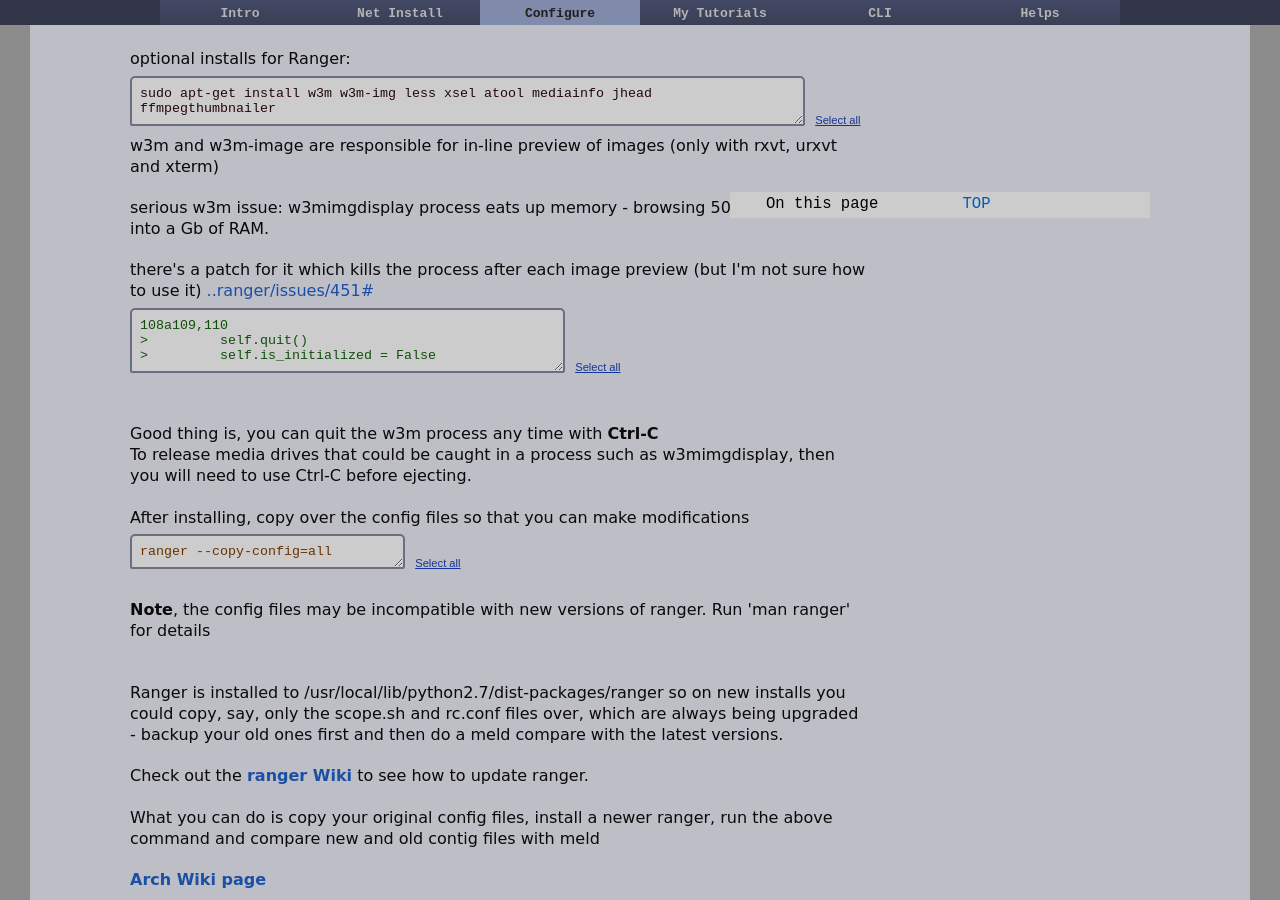
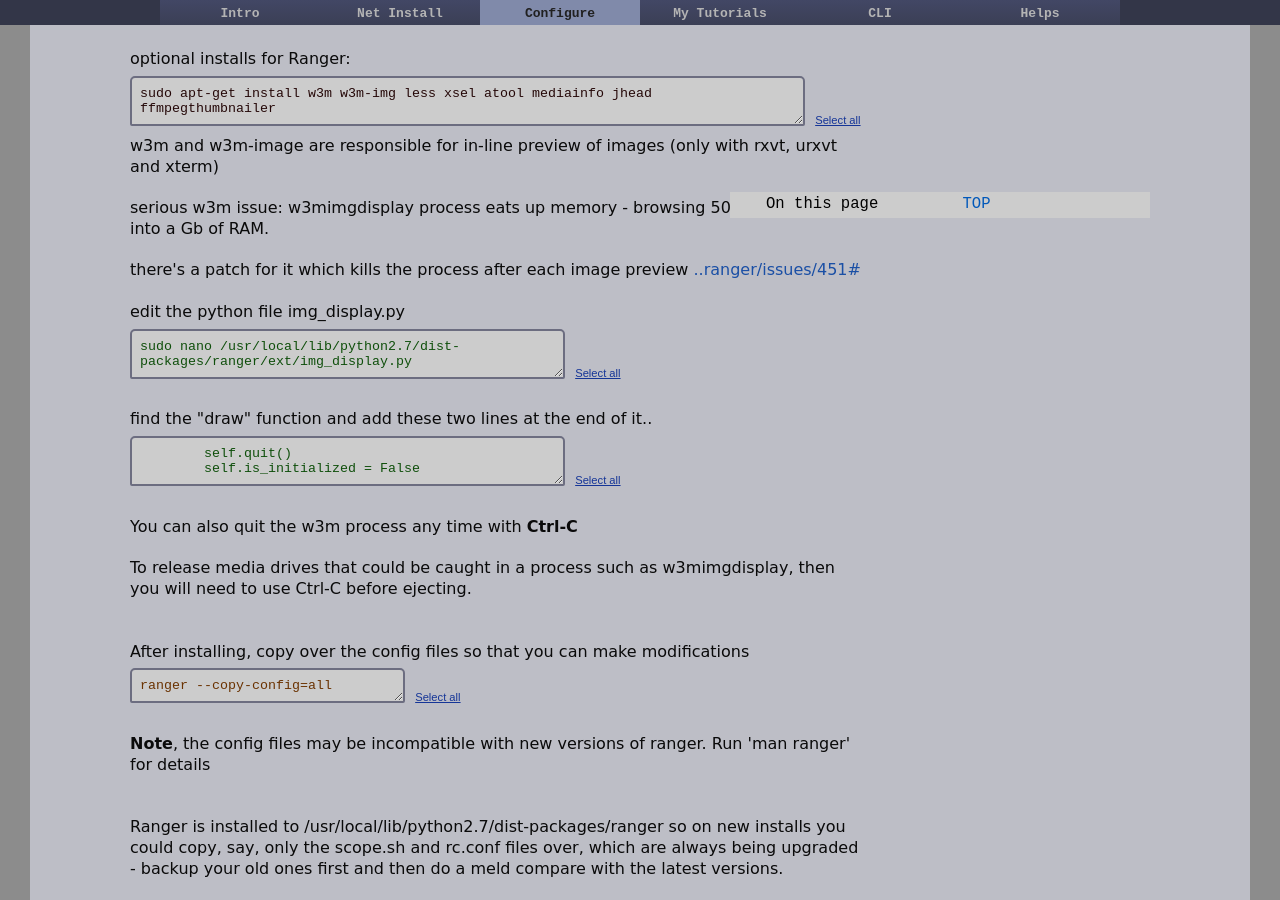
Before and after one commit to dquinton/debian-install, a Jekyll site: the page built from config/ranger.html, in a window 1280 px wide and 900 px high, scrolled down 1319 px. Built offline with Jekyll 4.4.1, drawn with Linux system fonts in a browser that asks for light colours.

Commit message:
updating pages

```diff
--- a/config/ranger.html
+++ b/config/ranger.html
@@ -112,19 +112,28 @@
 <br><br>
 serious w3m issue: w3mimgdisplay process eats up memory - browsing 50 images can run into a Gb of RAM.
 <br><br>
-there's a patch for it which kills the process after each image preview (but I'm not sure how to use it) <a href="https://github.com/ranger/ranger/issues/451#issuecomment-309900698">..ranger/issues/451#</a>
-
-<form><textarea name="T" id="file" rows="3" cols="50">
-108a109,110
->         self.quit()
->         self.is_initialized = False</textarea>
-&nbsp;<input type="button" class="submitLink" value="Select all" onClick="javascript:this.form.T.focus();this.form.T.select();">
-</form>
-<br><br>
-Good thing is, you can quit the w3m process any time with <b>Ctrl-C</b><br>
+there's a patch for it which kills the process after each image preview <a href="https://github.com/ranger/ranger/issues/451#issuecomment-309900698">..ranger/issues/451#</a>
+<br><br>
+edit the python file img_display.py
+<br>
+
+<form><textarea name="T" id="file" rows="2" cols="50">
+sudo nano /usr/local/lib/python2.7/dist-packages/ranger/ext/img_display.py</textarea>
+&nbsp;<input type="button" class="submitLink" value="Select all" onClick="javascript:this.form.T.focus();this.form.T.select();">
+</form>
+<br>
+find the "draw" function and add these two lines at the end of it..<br>
+<form><textarea name="T" id="file" rows="2" cols="50">
+        self.quit()
+        self.is_initialized = False</textarea>
+&nbsp;<input type="button" class="submitLink" value="Select all" onClick="javascript:this.form.T.focus();this.form.T.select();">
+</form>
+<br>
+You can also quit the w3m process any time with <b>Ctrl-C</b>
+<br><br>
 To release media drives that could be caught in a process such as w3mimgdisplay, then you will need to use Ctrl-C before ejecting.
 
-<br><br>
+<br><br><br>
 After installing, copy over the config files so that you can make modifications
 <form><textarea name="T" id="cmd" rows="1" cols="30">
 ranger --copy-config=all</textarea>
@@ -567,7 +576,7 @@
 <br><br>
 
 <h3 id="fi" class="tag">map f for files</h3>
-<form><textarea name="T" id="file" rows="26" cols="120">
+<form><textarea name="T" id="file" rows="27" cols="120">
 
 ##### files ##########
 
@@ -591,7 +600,8 @@
 map f1   console -p49 shell -s for file in %%s ;do cp "$file" "$file"_1 ;done           #duplicate selected files adding _1
 map f2   console shell -s sh ~/scripts/duplicate %%s               #duplicate selected files infix _1
 map f3   console shell -s rename-with-selected %f %s          #rename highlighted file with selected file's name
-map fW   console shell touch tmpfile; mv tmpfile %%f          #wipe a file clean (overwrite with blank)</textarea>
+map fW1  console shell > %f												#wipe a file with 0 bytes
+map fW2  console shell -f for file in %%s; do > "$file" ;done           </textarea>
 &nbsp;<input type="button" class="submitLink" value="Select all" onClick="javascript:this.form.T.focus();this.form.T.select();">
 </form>
 <br><br>
--- a/netinstall/lxde-fast.html
+++ b/netinstall/lxde-fast.html
@@ -88,14 +88,14 @@
 
 <form>
 <textarea name="T" id="install" rows="5" cols="100">
-apt-get install thunar thunar-volman thunar-archive-plugin thunar-media-tags-plugin tumbler tumbler-plugins-extra xdg-user-dirs exiftool w3m w3m-img less xsel atool mediainfo jhead ffmpegthumbnailer bluetooth blueman openjdk-8-jre icedtea-8-plugin zip unzip bzip2 p7zip-full ntfs-3g blktool dosfstools mtools testdisk gvfs-backends sshfs locate git cups gpa ntp yad</textarea>
+apt-get install thunar thunar-volman thunar-archive-plugin thunar-media-tags-plugin tumbler tumbler-plugins-extra xdg-user-dirs exiftool w3m w3m-img less xsel atool mediainfo jhead ffmpegthumbnailer bluetooth blueman openjdk-8-jre icedtea-8-plugin zip unzip bzip2 p7zip-full ntfs-3g blktool dosfstools mtools testdisk gvfs-backends sshfs locate git cups gpa ntp yad rpl</textarea>
 &nbsp;<input type="button" class="submitLink" value="Select all" onClick="javascript:this.form.T.focus();this.form.T.select();">
 </form>
 
 
 <form>
 <textarea name="T" id="install" rows="6" cols="100">
-apt-get install mplayer2 gnome-mplayer vlc handbrake audacious gnome-sound-recorder lame gimp abcde eyed3 bashburn gtk2-engines gtk2-engines-xfce gtk3-engines-xfce gnome-color-chooser systemsettings xpdf x11-apps feh imagemagick xsel xvkbd w3m w3m-img atool mediainfo jhead ffmpegthumbnailer gpsbabel clipit uget clamtk gdmap bleachbit transmission ksnapshot kcharselect luckybackup meld regexxer xiphos fonts-sil-ezra rkhunter chkrootkit goldendict artha transmission easytag xfce4-notes-plugin hasciicam bluefish catfish pyrenamer yelp filezilla</textarea>
+apt-get install mplayer2 vlc handbrake audacious gnome-sound-recorder lame gimp abcde eyed3 bashburn gtk2-engines gtk2-engines-xfce gtk3-engines-xfce gnome-color-chooser systemsettings xpdf x11-apps feh imagemagick xsel xvkbd w3m w3m-img atool mediainfo jhead ffmpegthumbnailer gpsbabel clipit uget clamtk gdmap bleachbit transmission ksnapshot kcharselect luckybackup meld regexxer xiphos fonts-sil-ezra rkhunter chkrootkit goldendict artha transmission easytag xfce4-notes-plugin hasciicam bluefish catfish pyrenamer yelp filezilla</textarea>
 &nbsp;<input type="button" class="submitLink" value="Select all" onClick="javascript:this.form.T.focus();this.form.T.select();">
 </form>
 <br><br>
--- a/netinstall/step1.html
+++ b/netinstall/step1.html
@@ -500,7 +500,7 @@
 Prepare for bluetooth, NTFS and FAT32 support, ssh, archiving, Java, printing, pgp and time
 <form>
 <textarea name="T" id="install" rows="2" cols="100">
-apt-get install bluetooth blueman ntfs-3g sshfs blktool dosfstools mtools testdisk gvfs-backends zip unzip bzip2 p7zip-full openjdk-8-jre icedtea--plugin locate git less cups gpa ntp</textarea>
+apt-get install bluetooth blueman ntfs-3g sshfs blktool dosfstools mtools testdisk gvfs-backends zip unzip bzip2 p7zip-full openjdk-8-jre icedtea--plugin locate git less cups gpa ntp rpl</textarea>
 &nbsp;<input type="button" class="submitLink" value="Select all" onClick="javascript:this.form.T.focus();this.form.T.select();">
 </form>
 <br>
--- a/netinstall/step3.html
+++ b/netinstall/step3.html
@@ -43,11 +43,11 @@
 <form>
 <textarea name="T" id="install" rows="3" cols="80">
 sudo apt-get update
-sudo apt-get install mplayer2 gnome-mplayer vlc audacious handbrake gimp feh imagemagick bashburn </textarea>
+sudo apt-get install mplayer2 vlc audacious handbrake gimp feh imagemagick bashburn </textarea>
 &nbsp;<input type="button" class="submitLink" value="Select all" onClick="javascript:this.form.T.focus();this.form.T.select();">
 </form>
 <br>
-that's two video players that can handle all you need, a winamp-style music player, video encoder, image  manipulation tool, a command line image viewer, a terminal based disc burner.
+that's two video players that can handle all you need, a winamp-style music player, video encoder, image manipulation tool, a command line image viewer, a terminal based disc burner.
 <br><br><br>
 
 <h3>Avidemux</h3>
--- a/tutorial/17-remote-install.html
+++ b/tutorial/17-remote-install.html
@@ -299,7 +299,7 @@
 <b>All other apps</b>
 <br>
 <textarea name="T" id="cmd" rows="6" cols="100">
-for p in mplayer2 gnome-mplayer vlc handbrake audacious gnome-sound-recorder lame gimp abcde eyed3 bashburn gtk2-engines gtk2-engines-xfce gtk3-engines-xfce gnome-color-chooser systemsettings xpdf x11-apps feh imagemagick xsel xvkbd w3m w3m-img atool mediainfo jhead ffmpegthumbnailer gpsbabel clipit uget clamtk gdmap bleachbit transmission ksnapshot kcharselect luckybackup meld regexxer xiphos fonts-sil-ezra rkhunter chkrootkit goldendict artha transmission easytag xfce4-notes-plugin hsasciicam bluefish catfish pyrenamer filezilla yelp xfburn xpad ;do echo $p config/package-lists/apps.list.chroot ;done</textarea>
+for p in mplayer2 vlc handbrake audacious gnome-sound-recorder lame gimp abcde eyed3 bashburn gtk2-engines gtk2-engines-xfce gtk3-engines-xfce gnome-color-chooser systemsettings xpdf x11-apps feh imagemagick xsel xvkbd w3m w3m-img atool mediainfo jhead ffmpegthumbnailer gpsbabel clipit uget clamtk gdmap bleachbit transmission ksnapshot kcharselect luckybackup meld regexxer xiphos fonts-sil-ezra rkhunter chkrootkit goldendict artha transmission easytag xfce4-notes-plugin hsasciicam bluefish catfish pyrenamer filezilla yelp xfburn xpad ;do echo $p config/package-lists/apps.list.chroot ;done</textarea>
 &nbsp;<input type="button" class="submitLink" value="Select all" onClick="javascript:this.form.T.focus();this.form.T.select();">
 </form>
 
```
Also changed, not shown: other parts of tutorial/17-remote-install.html (+1 -1 lines), tutorial/cli/02-unix.html (+15 -2 lines).
